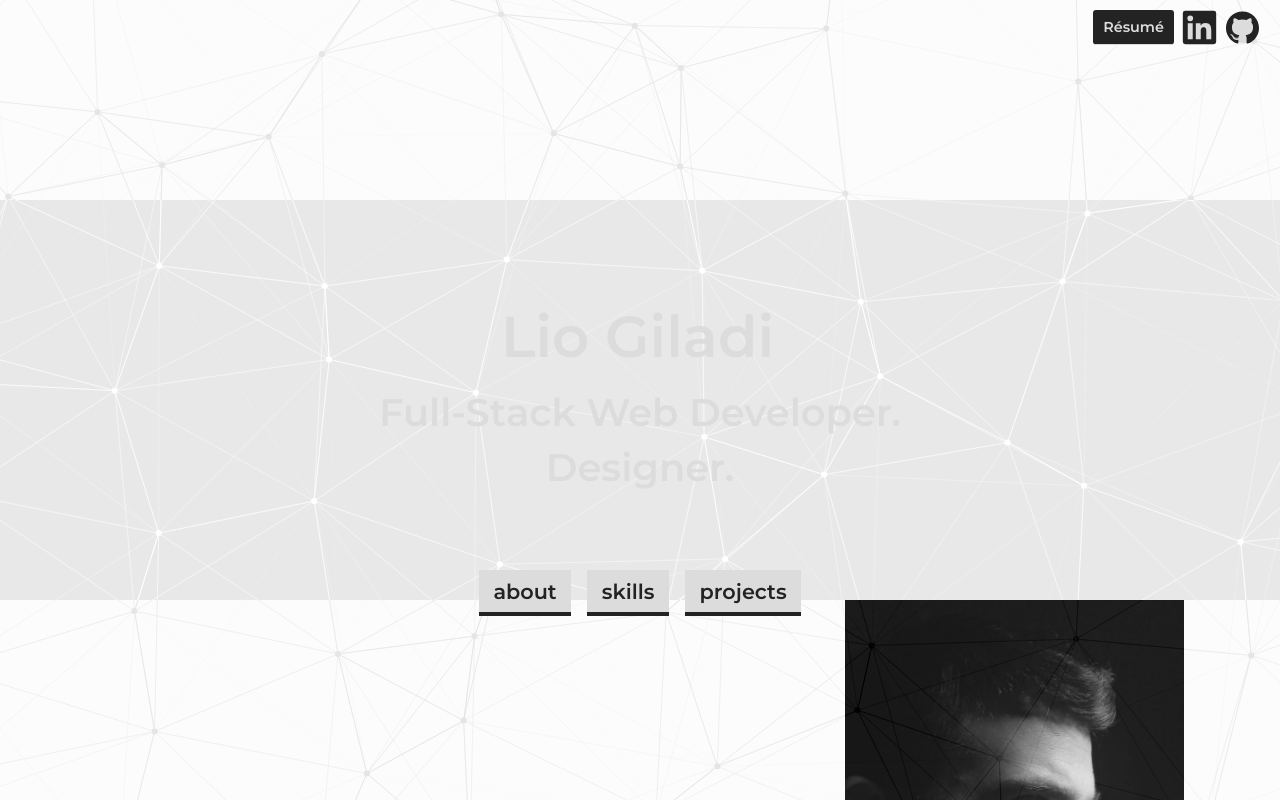
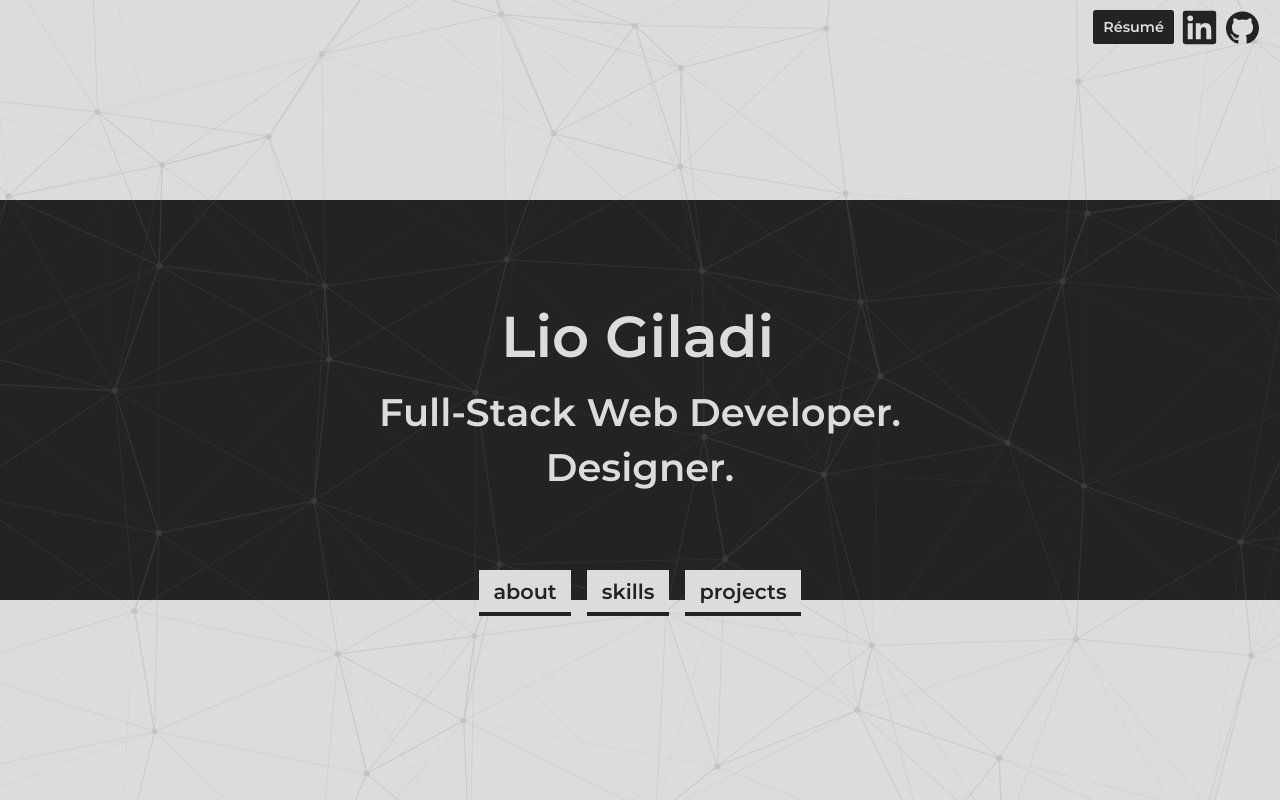
Before and after one commit to liogiladi/portfolio, a React (Vite) app: page /#home in a window 1280 px wide. Built offline with nearby package versions, Linux system fonts and the light colour scheme.

Commit message:
fix weird discolor in certain browsers

```diff
--- a/src/styles/components/network-background.module.scss
+++ b/src/styles/components/network-background.module.scss
@@ -2,10 +2,10 @@
 	mix-blend-mode: multiply;
 	position: fixed;
 	width: 100%;
+	background: var(--bright);
 
 	canvas {
 		opacity: 0.1;
-		background: var(--bright);
 		pointer-events: none;
 	}
 }
```
